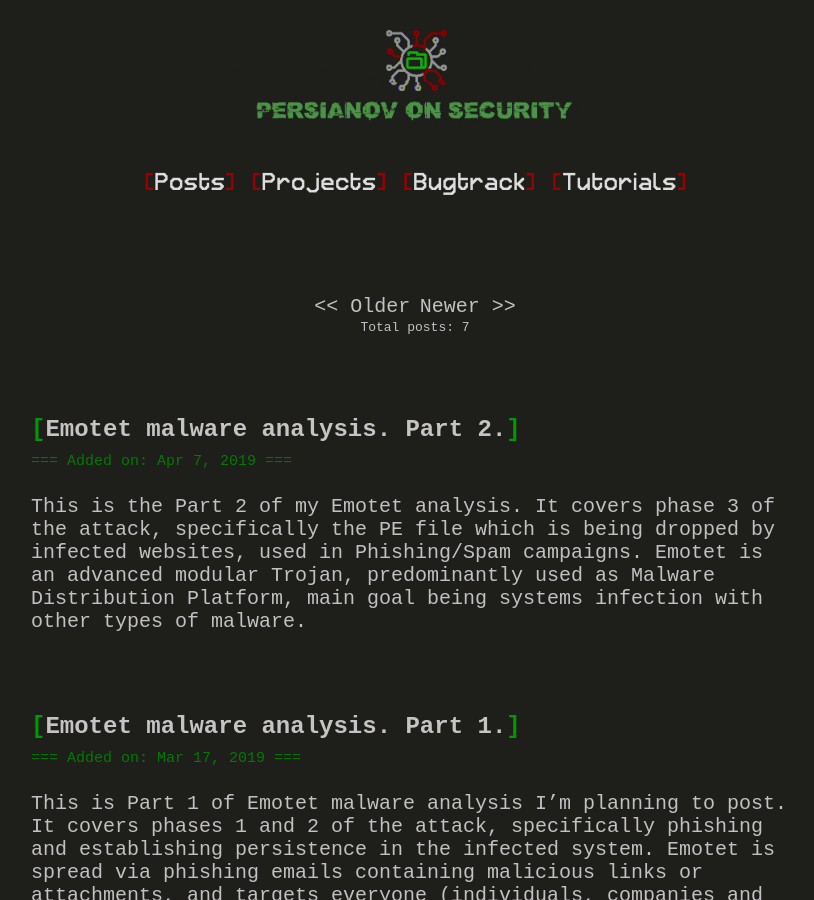
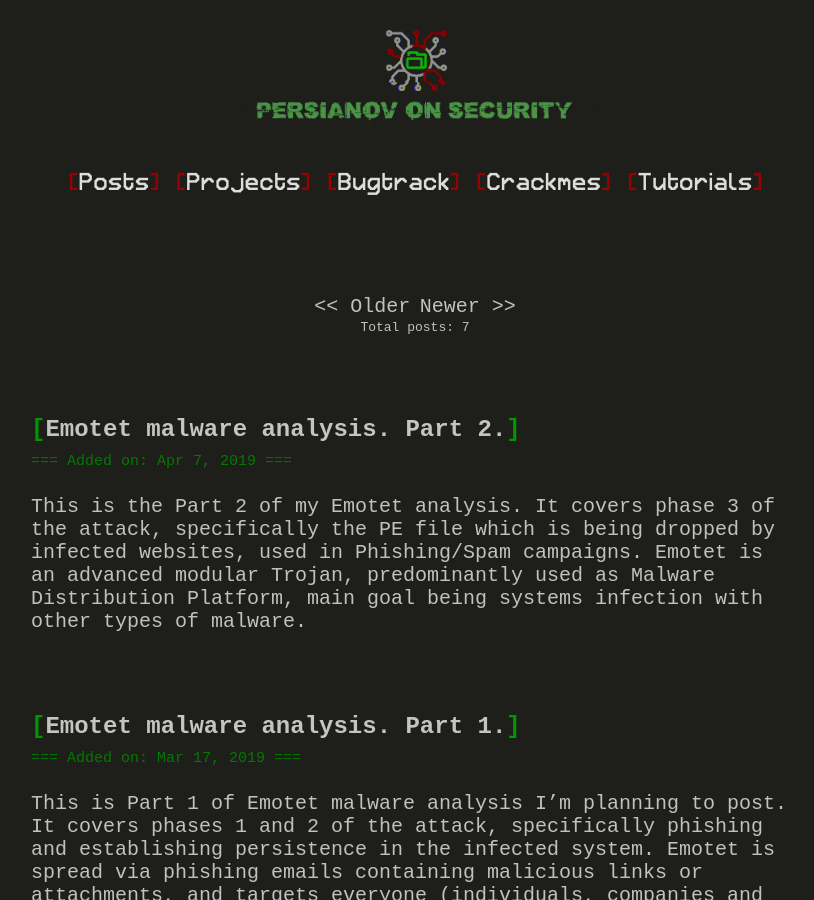
Before and after one commit to num1r0/num1r0.github.io, a Jekyll site: the page built from index.html, in a window 1280 px wide and 900 px high. Shown: the whole window, without its empty margins (225-1039 px from the left). Built offline with Jekyll 4.4.1, drawn with Linux system fonts in a browser that asks for light colours; the list of posts is cut into pages by our own code.

Commit message:
Added Crackmes menu item

```diff
--- a/_layouts/default.html
+++ b/_layouts/default.html
@@ -14,6 +14,7 @@
         <a href="/"><span class="red">[</span>Posts<span class="red">]</span></a>
         <a href="#./projects"><span class="red">[</span>Projects<span class="red">]</span></a>
         <a href="#./bugtrack"><span class="red">[</span>Bugtrack<span class="red">]</span></a>
+        <a href="#./crackme"><span class="red">[</span>Crackmes<span class="red">]</span></a>
         <a href="#./tutorials"><span class="red">[</span>Tutorials<span class="red">]</span></a>
     </div>
 
```
